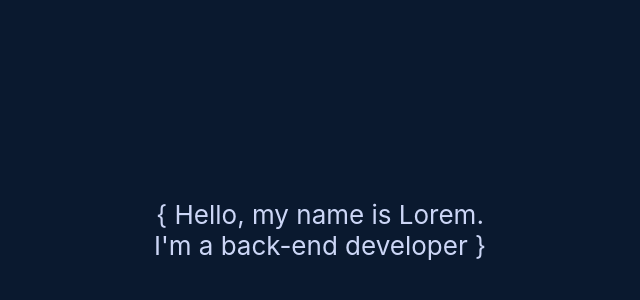
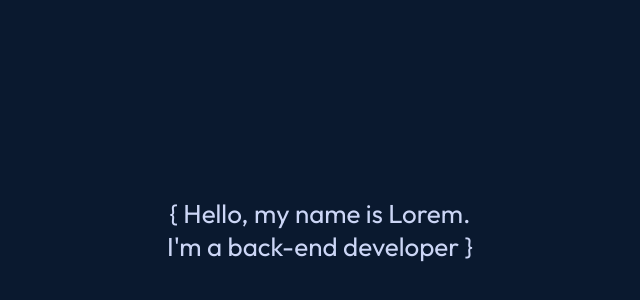
Before and after one commit to CapstoneTeamGreen/website_frontend, a React (Create React App) app: page / in a window 1280 px wide. Shown: the part 170-470 px from the top of the page, without its empty margins (320-960 px from the left). Built offline with nearby package versions, Linux system fonts and the light colour scheme.

Commit message:
Adding in Outfit font

```diff
--- a/src/components/LandingPage/LandingPage.css
+++ b/src/components/LandingPage/LandingPage.css
@@ -14,5 +14,6 @@
 }
 
 .hello-message {
+    font-weight: normal;
     font-size: 32;
 }
--- a/src/index.css
+++ b/src/index.css
@@ -1,13 +1,16 @@
+@import url('https://fonts.googleapis.com/css2?family=Outfit:wght@300;400;500;600&display=swap');
+
 body {
   margin: 0;
-  font-family: -apple-system, BlinkMacSystemFont, 'Segoe UI', 'Roboto', 'Oxygen',
-    'Ubuntu', 'Cantarell', 'Fira Sans', 'Droid Sans', 'Helvetica Neue',
-    sans-serif;
-  -webkit-font-smoothing: antialiased;
-  -moz-osx-font-smoothing: grayscale;
+  font-family: 'Outfit', sans-serif;
+
 }
 
 code {
   font-family: source-code-pro, Menlo, Monaco, Consolas, 'Courier New',
     monospace;
 }
+
+/* font-family: -apple-system, BlinkMacSystemFont, 'Segoe UI', 'Roboto', 'Oxygen',
+    'Ubuntu', 'Cantarell', 'Fira Sans', 'Droid Sans', 'Helvetica Neue',
+    sans-serif; */
```
